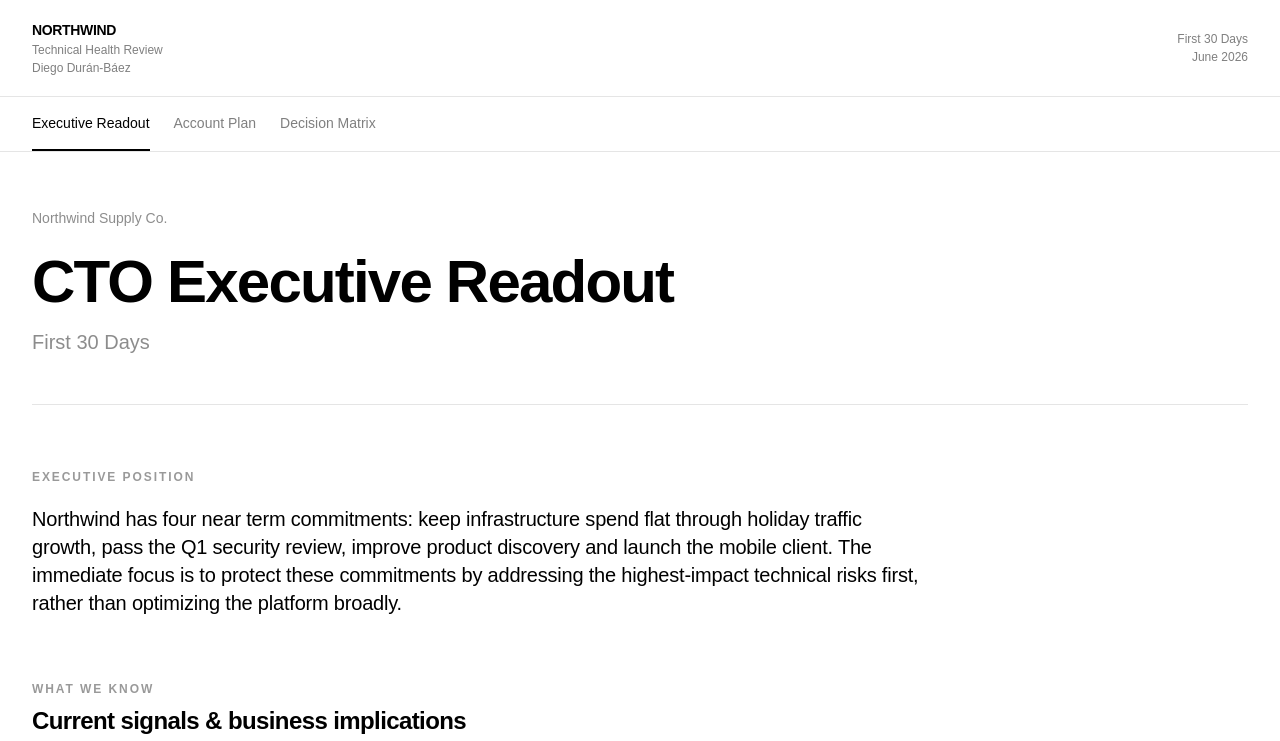
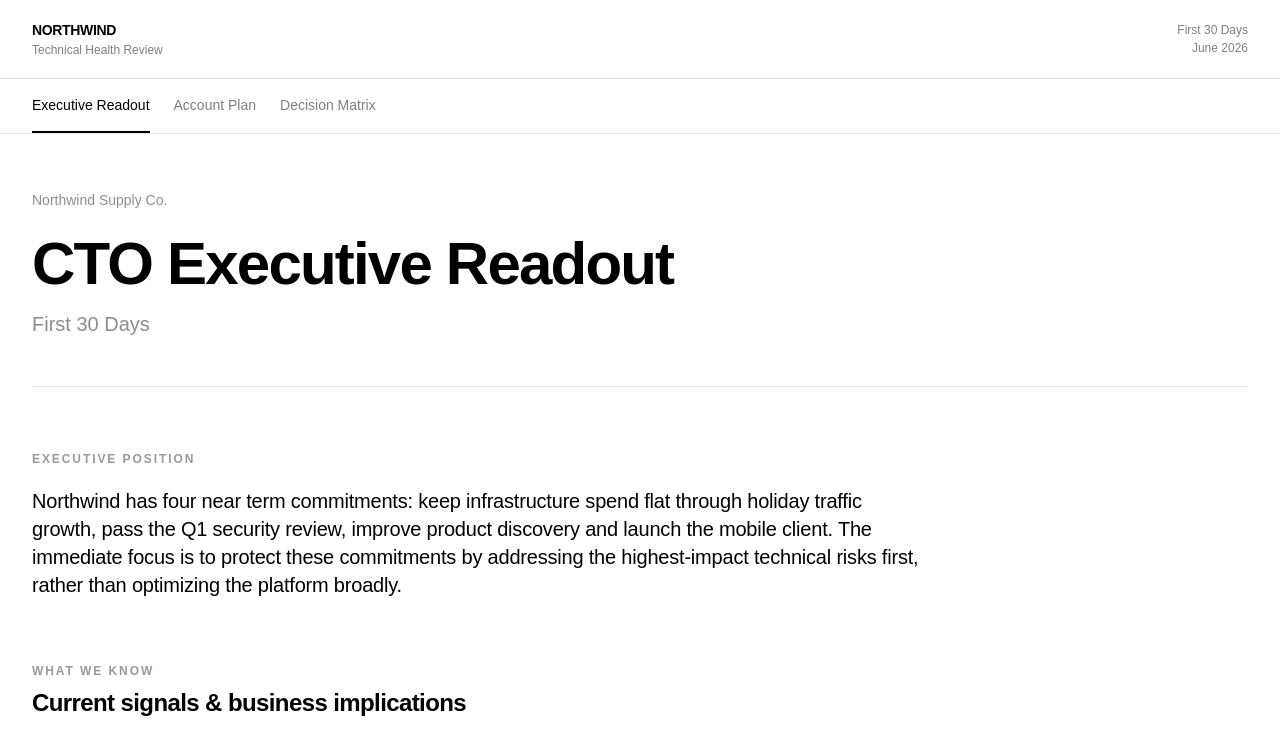
Before and after one commit to FranciscoDiego64/northwind-technical-review, a Next.js app: page / in a window 1280 px wide. Shown: the top 741 px of the page. Built offline with nearby package versions, Linux system fonts and the light colour scheme.

Commit message:
header edits

```diff
--- a/components/layout/Header.tsx
+++ b/components/layout/Header.tsx
@@ -9,9 +9,6 @@ export default function Header() {
             <div className="mt-0.5 text-xs text-black/50">
               Technical Health Review
             </div>
-            <div className="mt-0.5 text-xs text-black/50">
-                Diego Durán-Báez
-            </div>
           </div>
 
           <div className="hidden text-right text-xs text-black/50 sm:block">
```
